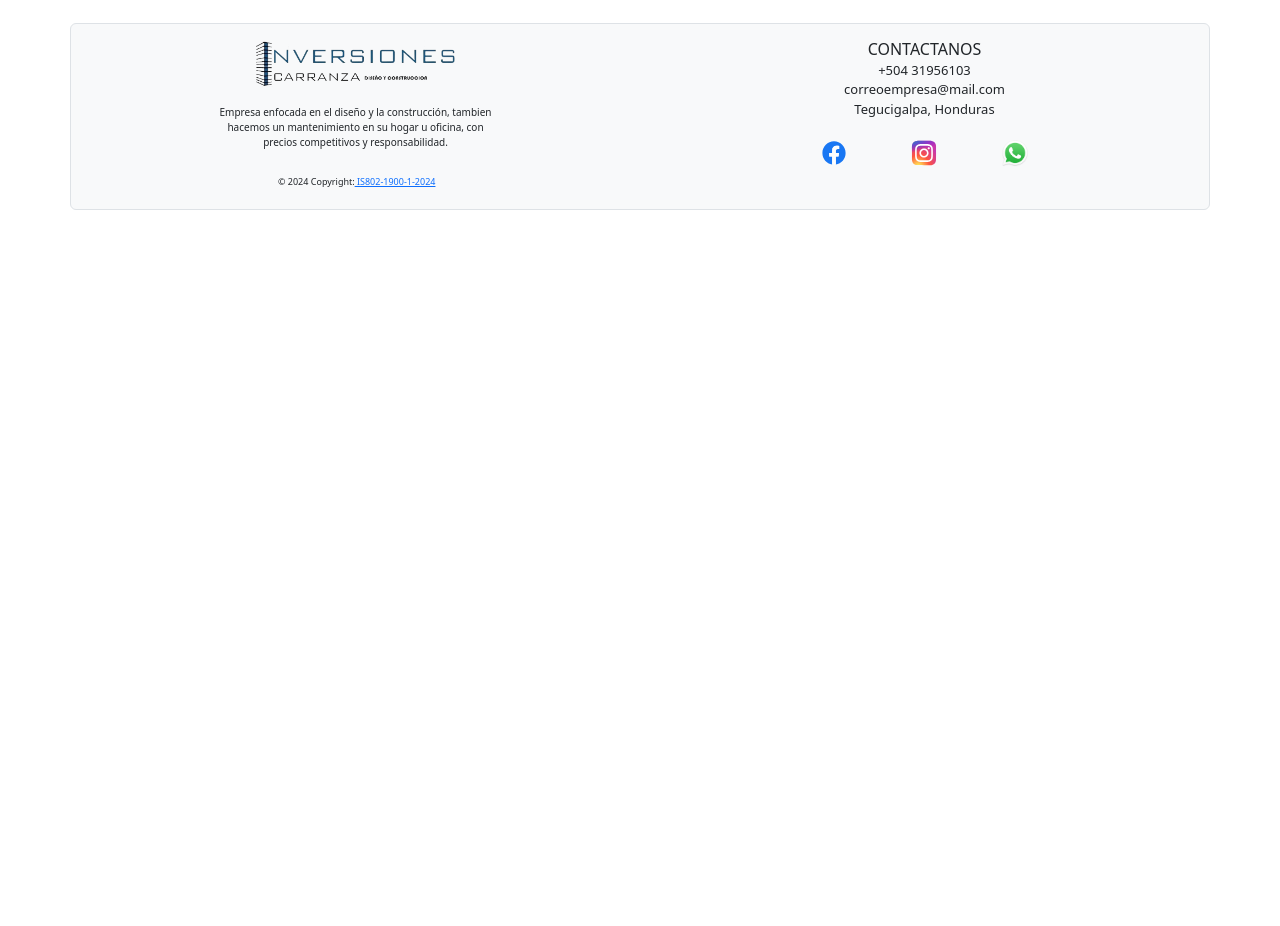
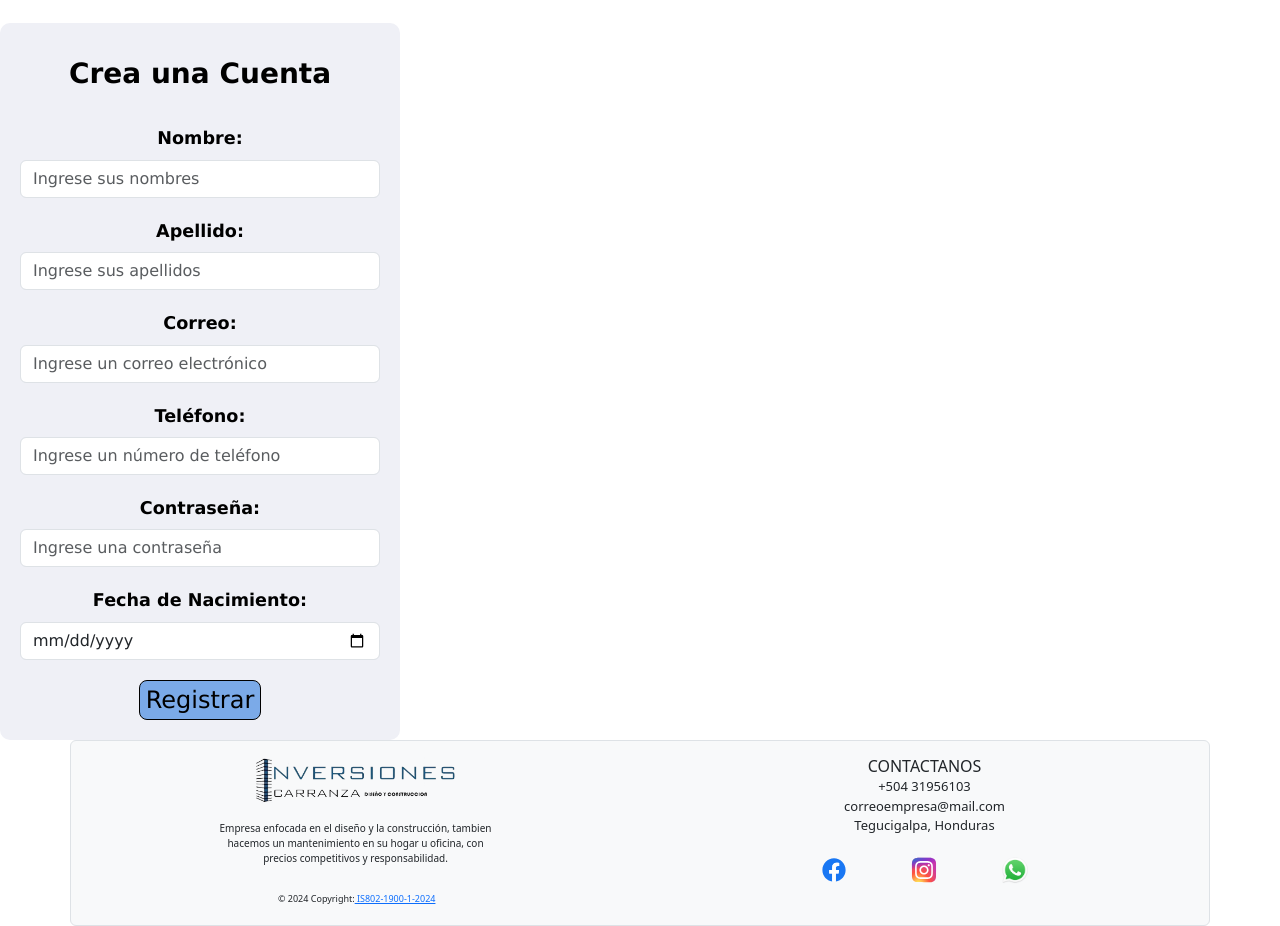
Before and after one commit to RyuDSora/InversionesCarranza, a React (Create React App) app in the folder frontend/: page /create in a window 1280 px wide. Shown: the part 1144-2070 px from the top of the page. Before the commit the page ends 1354 px from the top, so only its background shows below. Built offline with nearby package versions, Linux system fonts and the light colour scheme.

Commit message:
Ya se pueden realizar registros desde la pagina web

```diff
--- a/frontend/src/App.js
+++ b/frontend/src/App.js
@@ -3,6 +3,12 @@ import "./App.css";
 import Barra from "./componets/Barra";
 import Cuerpo from "./componets/Cuerpo";
 import PiePag from "./componets/PiePag";
+
+import CompRegistro from "./componets/Signup.jsx";
+import { BrowserRouter, Route, Routes } from 'react-router-dom';
+import LandingPage from "./componets/LandingPage.jsx";
+
+
 // aqui es mejor utilizar etiquetas de react para llamar a los componentes
 function App() {
   const [page, setPage1] = useState("landing"); // [estado, funcion que modifica el estado]
@@ -22,13 +28,19 @@ function App() {
 
   return (
     <div className="App">
+      <BrowserRouter>
         <header>
           <Barra setPage={setPage} login={login} />
         </header>
         <div id="Cuerpo_app">
           <Cuerpo page={page} setPage={setPage} setLogin={setLogin} />
         </div>
+        <Routes>
+          <Route path='/' element={<LandingPage />} />
+          <Route path="/create" element={<CompRegistro />} />
+        </Routes>
         {PiePag()}
+      </BrowserRouter>
     </div>
   );
 }
--- a/frontend/src/componets/Signup.jsx
+++ b/frontend/src/componets/Signup.jsx
@@ -1,90 +1,118 @@
 import "../styles/Signup.css";
-export default function Signup({ setLogin, setPage }) {
-  const handleSubmit = (e) => {
+import axios from "axios";
+import { useState } from "react";
+
+
+//npm install axios react-router-dom, instalar esa dependecia
+import { useNavigate } from "react-router-dom";
+
+const URI = 'http://localhost:8000/usuarios/';
+
+const CompRegistro = () => {
+    const [rol, setRol] = useState(2); // Valor por defecto
+    const [nombre, setNombre] = useState('');
+    const [apellido, setApellido] = useState('');
+    const [correo, setCorreo] = useState('');
+    const [telefono, setTelefono] = useState('');
+    const [contasenia, setContasenia] = useState('');
+    const [fechaNacimiento, setFechaNacimiento] = useState('');
+    const navigate = useNavigate();
+
+    // Procedimiento guardar
+    const store = async (e) => {
         e.preventDefault();
-    setLogin(true);
-    // Aquí puedes realizar la lógica para guardar los cambios en la base de datos
-    console.log("Usuario registrado");
-    setPage("landing");
-  };
+
+        try {
+          await axios.post(URI, {
+              rol: rol,
+              nombre: nombre,
+              apellido: apellido,
+              correo: correo,
+              telefono: telefono,
+              contasenia: contasenia,
+              fechaNacimiento: fechaNacimiento
+          });
+          console.log("Usuario registrado exitosamente.");
+
+          // Redirigir al usuario a la página principal después del registro
+          console.log("Redirigiendo...");
+          navigate('/');
+      } catch (error) {
+          console.error('Error al guardar el usuario:', error);
+      }
+  }
+
+
     return (
-    <form onSubmit={handleSubmit}>
+        <form onSubmit={store}>
             <div className="form-title"><p>Crea una Cuenta</p></div>
-      <section className="form-group">
-        <label htmlFor="name-user">
-          Nombre:
-        </label>
+            {/* El campo "rol" estará oculto, pero se enviará con el valor por defecto */}
+            <input type="hidden" value={rol} onChange={(e) => setRol(e.target.value)} />
+            <div className="form-group">
+                <label htmlFor="name-user">Nombre:</label>
                 <input
-            title="Ingrese sus nombres"
                     type="text"
                     className="form-control"
-            placeholder="Nombres del usuario"
-            id="name-user"
+                    placeholder="Ingrese sus nombres"
+                    value={nombre}
+                    onChange={(e) => setNombre(e.target.value)}
                 />
-      </section>
-      <section className="form-group">
-        <label htmlFor="name-user2">
-          Apellido:
-        </label>
+            </div>
+            <div className="form-group">
+                <label htmlFor="name-user2">Apellido:</label>
                 <input
-            title="Ingrese sus apellidos"
                     type="text"
                     className="form-control"
-            placeholder="Nombres del usuario"
-            id="name-user2"
+                    placeholder="Ingrese sus apellidos"
+                    value={apellido}
+                    onChange={(e) => setApellido(e.target.value)}
                 />
-      </section>
-      <section className="form-group">
-        <label htmlFor="name-email">
-          Correo
-        </label>
+            </div>
+            <div className="form-group">
+                <label htmlFor="name-email">Correo:</label>
                 <input
-            title="Ingrese un correo electrónico"
                     type="email"
                     className="form-control"
-            placeholder="Correo electrónico del usuario"
-            id="name-email"
+                    placeholder="Ingrese un correo electrónico"
+                    value={correo}
+                    onChange={(e) => setCorreo(e.target.value)}
                 />
-      </section>
-      <section className="form-group">
-        <label htmlFor="name-phone">
-          Teléfono:
-        </label>
+            </div>
+            <div className="form-group">
+                <label htmlFor="name-phone">Teléfono:</label>
                 <input
-            title="Ingrese un número de teléfono"
                     type="tel"
                     className="form-control"
-            placeholder="Número de teléfono del usuario"
-            id="name-phone"
+                    placeholder="Ingrese un número de teléfono"
+                    value={telefono}
+                    onChange={(e) => setTelefono(e.target.value)}
                 />
-      </section>
-      <section className="form-group">
-        <label htmlFor="name-password">
-          Contraseña
-        </label>
+            </div>
+            <div className="form-group">
+                <label htmlFor="name-password">Contraseña:</label>
                 <input
-            title="Ingrese una contraseña"
                     type="password"
                     className="form-control"
-            placeholder="Contraseña del usuario"
-            id="name-password"
+                    placeholder="Ingrese una contraseña"
+                    value={contasenia}
+                    onChange={(e) => setContasenia(e.target.value)}
                 />
-      </section>
-      <section className="form-group">
-        <label htmlFor="name-date">
-          Nacimiento:
-        </label>
+            </div>
+            <div className="form-group">
+                <label htmlFor="name-date">Fecha de Nacimiento:</label>
                 <input
-            title="Ingrese su fecha de nacimiento"
                     type="date"
                     className="form-control"
-            placeholder="Fecha de nacimiento del usuario"
-            id="name-date"
+                    placeholder="Ingrese su fecha de nacimiento"
+                    value={fechaNacimiento}
+                    onChange={(e) => setFechaNacimiento(e.target.value)}
                 />
-      </section>
-      <section className="form-group">
+            </div>
+            <div className="form-group">
                 <button type="submit" className="btn-submit">Registrar</button>
-      </section>
+            </div>
         </form>
     );
 }
+
+export default CompRegistro;
--- /dev/null
+++ b/package.json
@@ -0,0 +1,5 @@
+{
+  "dependencies": {
+    "react-router-dom": "^6.22.0"
+  }
+}
```
Lines whose indentation alone changed are shown as unchanged.
